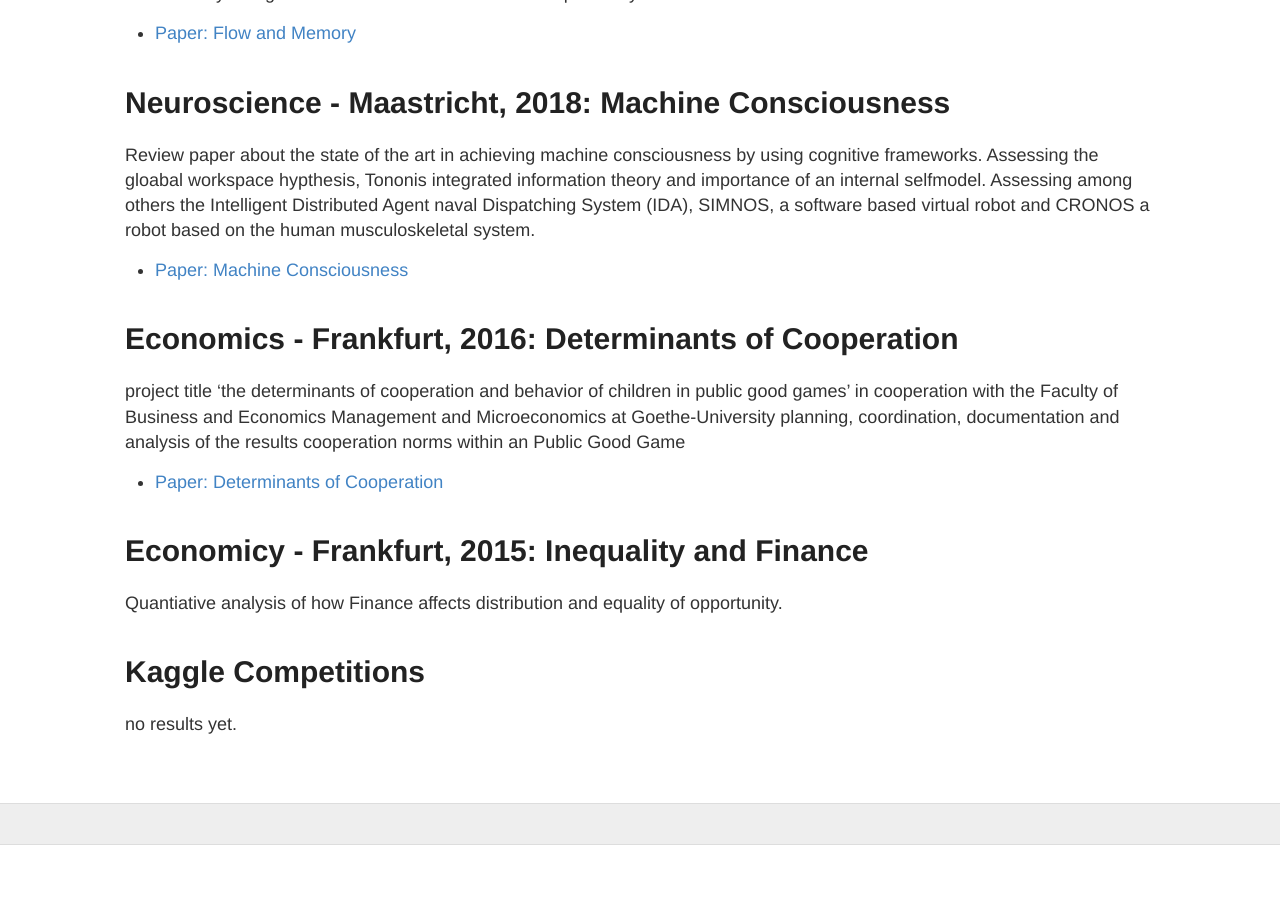
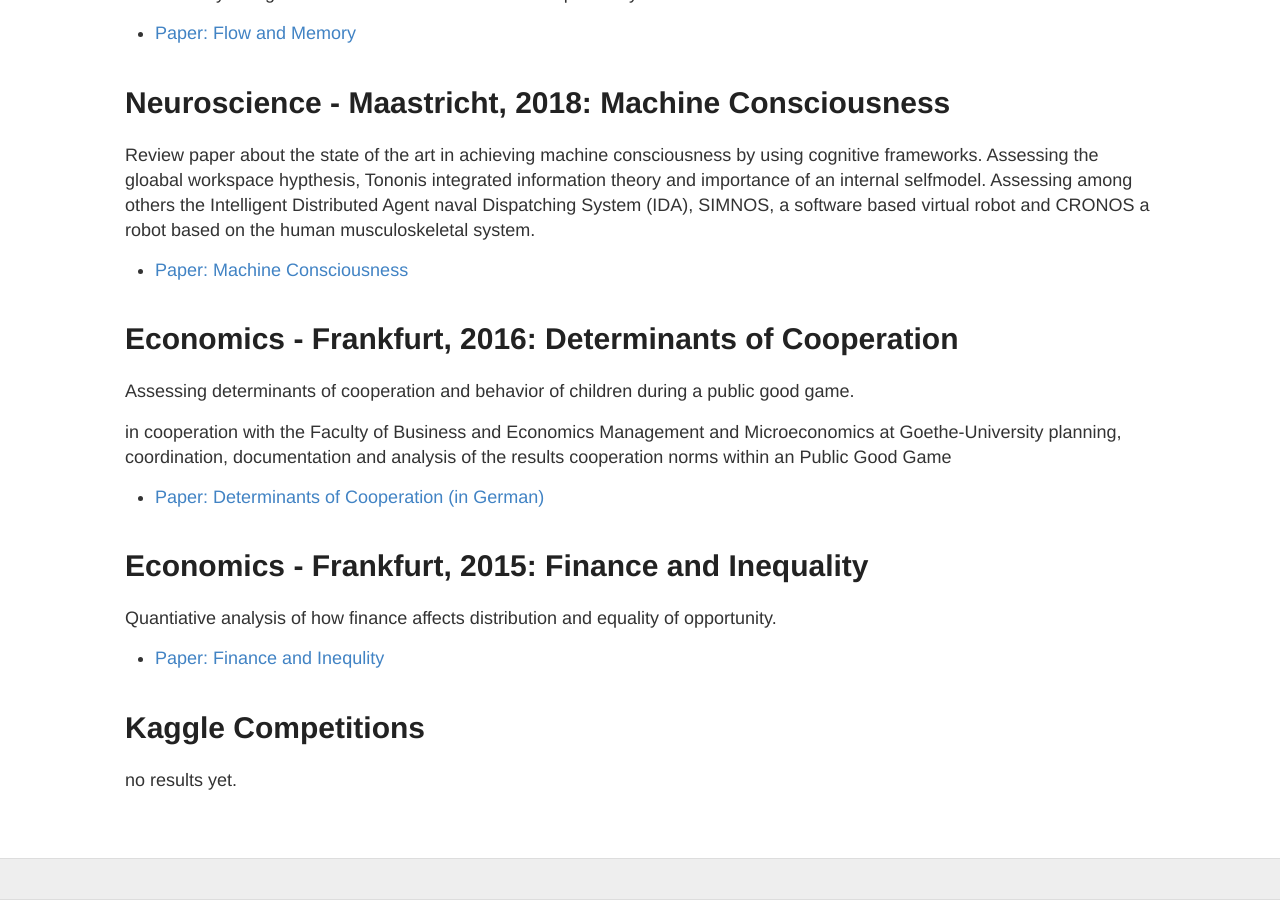
Before and after one commit to Mariusmarten/mariusmarten.github.io, a Jekyll site: the page built from projects.md, in a window 1280 px wide and 900 px high, scrolled down 619 px. Built offline with Jekyll 4.4.1, drawn with Linux system fonts in a browser that asks for light colours; before the commit the page ends 1464 px from its top, so only the background shows below that.

Commit message:
Update projects.md

```diff
--- a/projects.md
+++ b/projects.md
@@ -27,17 +27,21 @@ Review paper about the state of the art in achieving machine consciousness by us
 
 Economics - Frankfurt, 2016: Determinants of Cooperation
 ====================
-project title ‘the determinants of cooperation and behavior of children in public good games’
+Assessing determinants of cooperation and behavior of children during a public good game.
+
+
 in cooperation with the Faculty of Business and Economics Management and Microeconomics at Goethe-University
 planning, coordination, documentation and analysis of the results
 cooperation norms within an Public Good Game
 
-- [Paper: Determinants of Cooperation]({{mariusmarten.github.io}}/.pdf)
+- [Paper: Determinants of Cooperation (in German)]({{mariusmarten.github.io}}/.pdf)
 
 
-Economicy - Frankfurt, 2015: Inequality  and  Finance
+Economics - Frankfurt, 2015: Finance and Inequality
 ====================
-Quantiative analysis of how Finance affects distribution and equality of opportunity.
+Quantiative analysis of how finance affects distribution and equality of opportunity.
+- [Paper: Finance and Inequlity]({{mariusmarten.github.io}}/.pdf)
+
 
 Kaggle Competitions
 ====================
```
